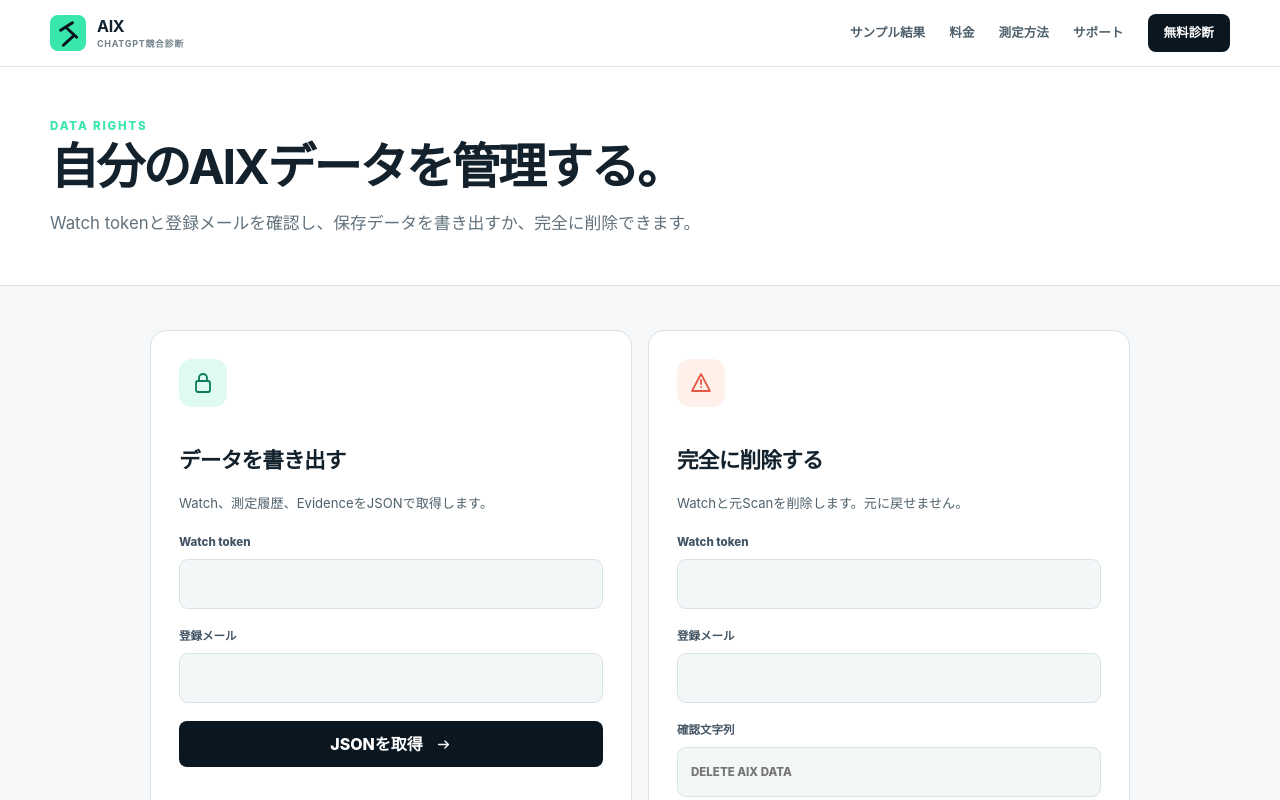
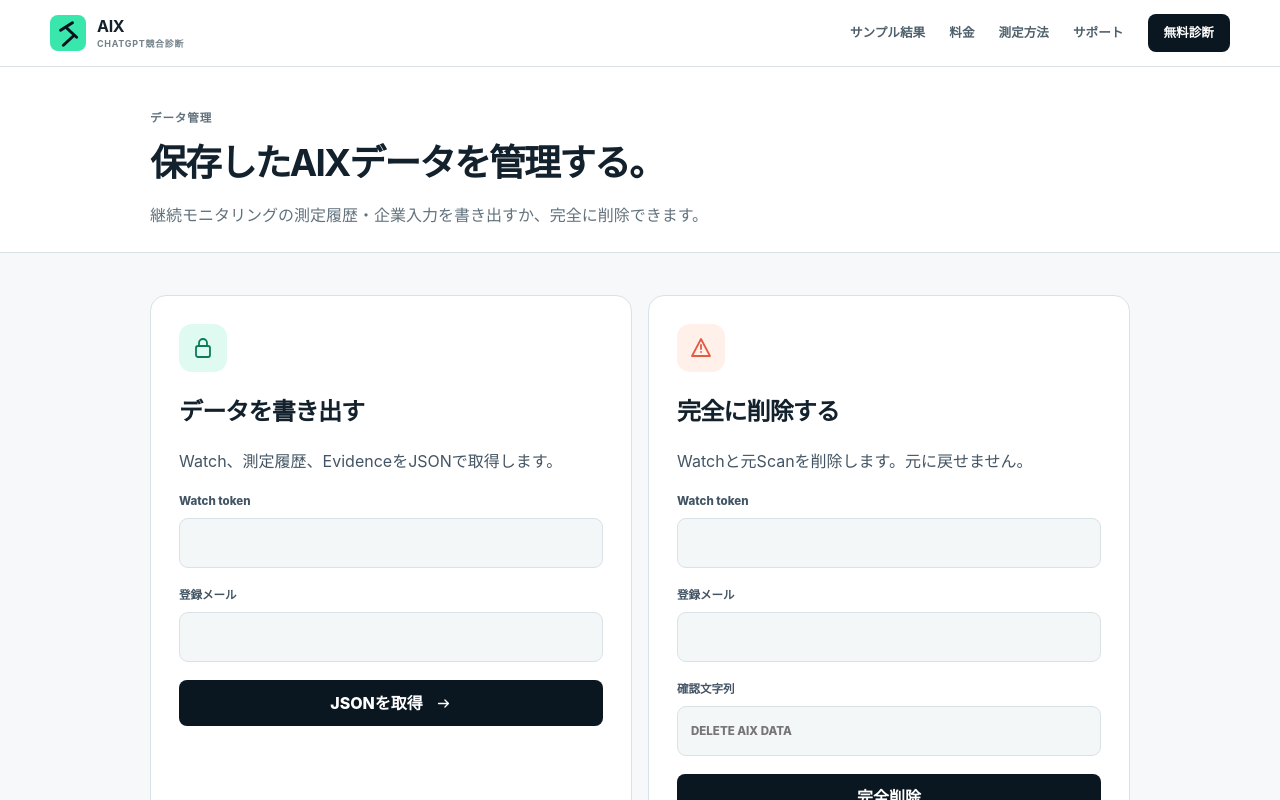
Before and after one commit to salve-de/AIX-next, a Next.js app: page /data-rights in a window 1280 px wide. Shown: the top 800 px of the page. Built offline with nearby package versions, Linux system fonts and the light colour scheme; no server answers.

Commit message:
move data rights into account-style page

```diff
--- a/app/data-rights/page.tsx
+++ b/app/data-rights/page.tsx
@@ -1,7 +1,13 @@
 import { Suspense } from "react";
 import { DataRightsClient } from "@/components/data-rights-client";
-import { MarketingShell } from "@/components/marketing-shell";
+import { SiteFooter } from "@/components/site-footer";
+import { SiteHeader } from "@/components/site-header";
 
 export default function DataRightsPage() {
-  return <MarketingShell eyebrow="DATA RIGHTS" title="自分のAIXデータを管理する。" lead="Watch tokenと登録メールを確認し、保存データを書き出すか、完全に削除できます。"><Suspense fallback={<div className="full-loading">データ管理を読み込んでいます。</div>}><DataRightsClient /></Suspense></MarketingShell>;
+  return <main className="ux2-account-page">
+    <SiteHeader compact />
+    <header className="ux2-account-header"><div className="ux2-narrow"><p className="ux2-label">データ管理</p><h1>保存したAIXデータを管理する。</h1><p>継続モニタリングの測定履歴・企業入力を書き出すか、完全に削除できます。</p></div></header>
+    <section className="ux2-account-body"><div className="ux2-narrow"><Suspense fallback={<div className="full-loading">データ管理を読み込んでいます。</div>}><DataRightsClient /></Suspense></div></section>
+    <SiteFooter />
+  </main>;
 }
```
